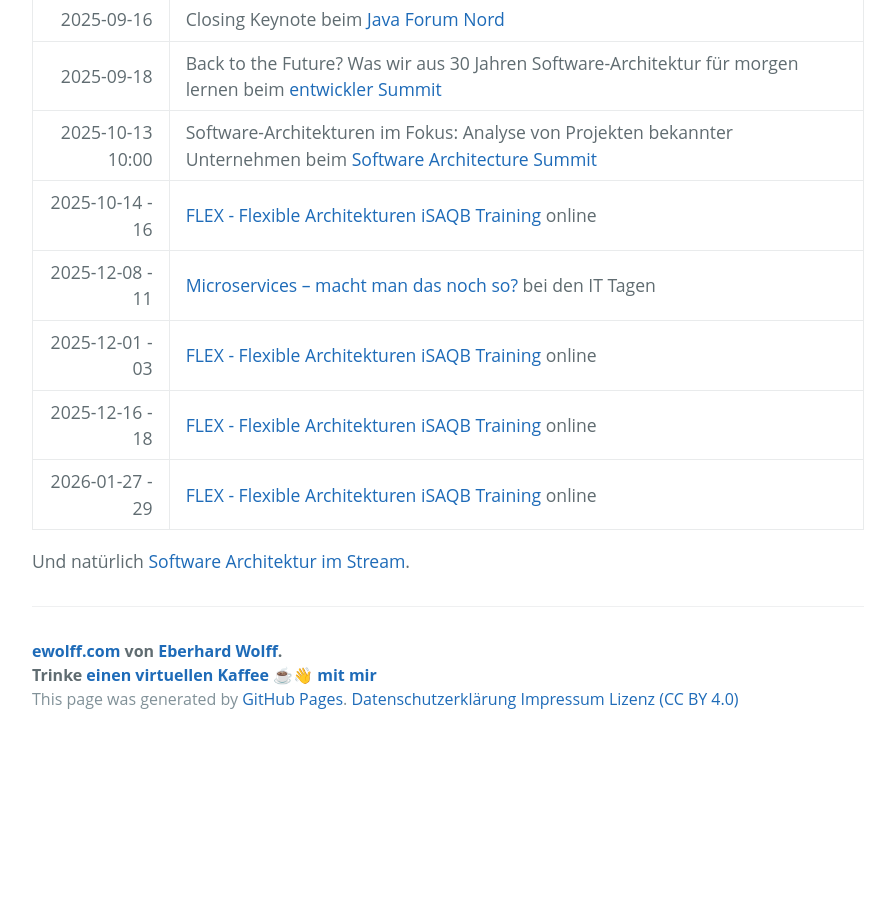
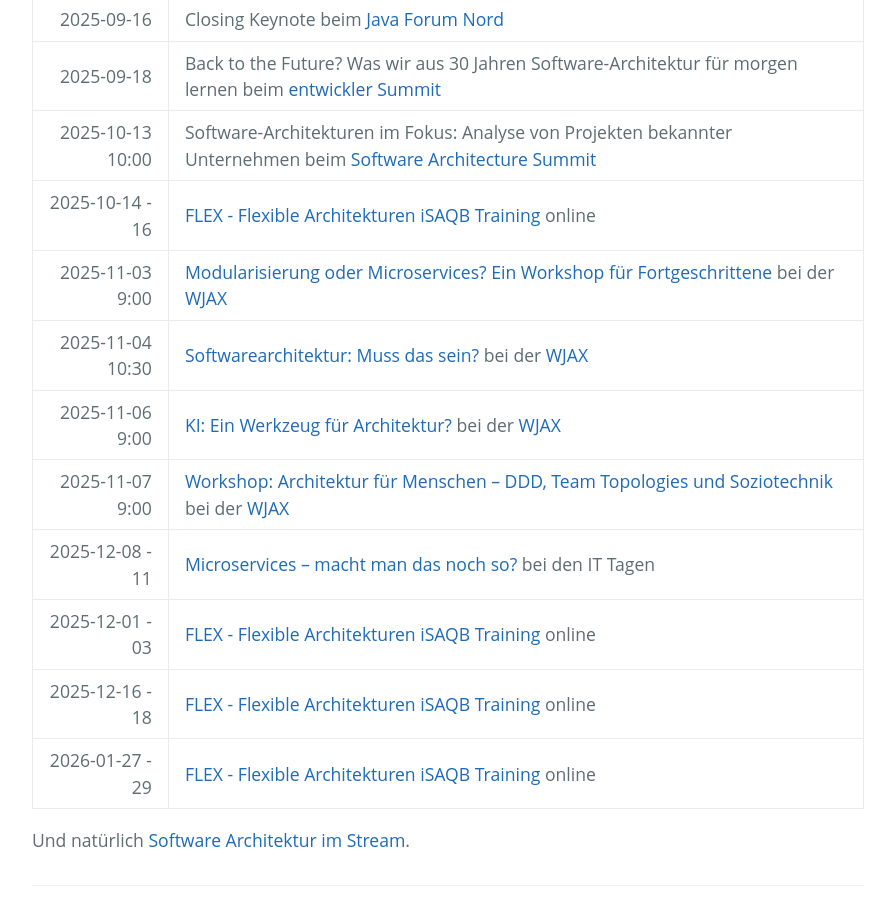
Before and after one commit to ewolff/ewolff.com, a Jekyll site: the page built from termine.md, in a window 1280 px wide and 900 px high, scrolled down 734 px. Shown: the whole window, without its empty margins (192-1087 px from the left). Built offline with Jekyll 4.4.1, drawn with Linux system fonts in a browser that asks for light colours; before the commit the page ends 1477 px from its top, so only the background shows below that.

Commit message:
WJAX Vorträge / Workshops ergänzt

```diff
--- a/termine.md
+++ b/termine.md
@@ -15,6 +15,10 @@
 | 2025-09-18 | Back to the Future? Was wir aus 30 Jahren Software-Architektur für morgen lernen beim [entwickler Summit](https://entwickler.de/entwickler-summit/) |
 | 2025-10-13 10:00 | Software-Architekturen im Fokus: Analyse von Projekten bekannter Unternehmen beim [Software Architecture Summit](https://entwickler.de/conferences/software-architecture-summit-oktober-2025) |
 |  2025-10-14 - 16 | [FLEX - Flexible Architekturen iSAQB Training](https://www.socreatory.com/de/trainings/flex) online |
+| 2025-11-03 9:00 | [Modularisierung oder Microservices? Ein Workshop für Fortgeschrittene](https://jax.de/microservices/microservices-workshop-fortgeschrittene/) bei der [WJAX](https://jax.de/muenchen/) |
+| 2025-11-04 10:30 | [Softwarearchitektur: Muss das sein?](https://jax.de/software-architecture/software-architektur-muss-sein/) bei der [WJAX](https://jax.de/muenchen/) |
+| 2025-11-06 9:00 | [KI: Ein Werkzeug für Architektur?](https://jax.de/software-architecture/ki-werkzeug-architektur/) bei der [WJAX](https://jax.de/muenchen/) |
+| 2025-11-07 9:00 | [Workshop: Architektur für Menschen – DDD, Team Topologies und Soziotechnik](https://jax.de/software-architecture/soziotechnischer-architektur-workshop/) bei der [WJAX](https://jax.de/muenchen/) |
 | 2025-12-08 - 11 | [Microservices – macht man das noch so? ](https://www.ittage.informatik-aktuell.de/programm/2025/microservices-macht-man-das-noch-so.html) bei den IT Tagen |
 |  2025-12-01 - 03 | [FLEX - Flexible Architekturen iSAQB Training](https://www.socreatory.com/de/trainings/flex) online |
 |  2025-12-16 - 18 | [FLEX - Flexible Architekturen iSAQB Training](https://www.socreatory.com/de/trainings/flex) online |
```
Also changed, not shown: schedule.md (+4 -0 lines).
